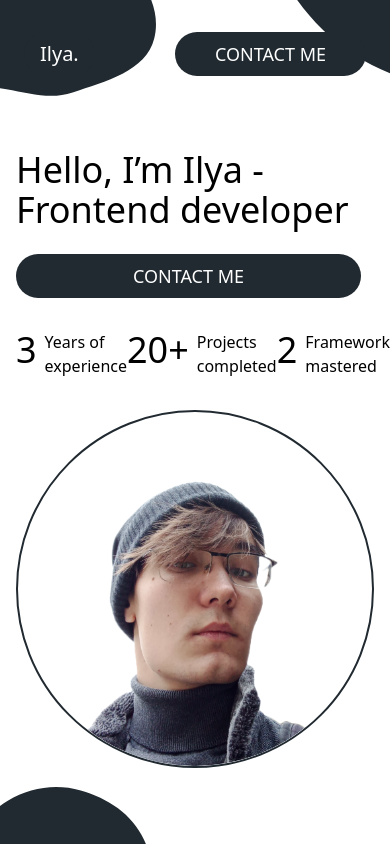
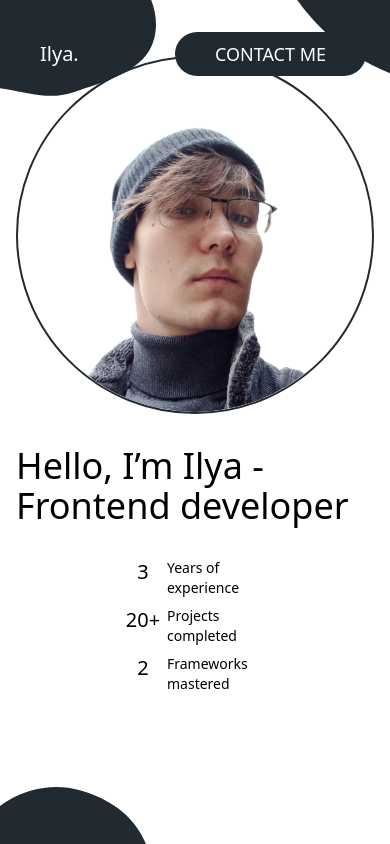
Before and after one commit to IljuhAlikin/portfolio, a React (Vite) app: page / in a window 390 px wide. Built offline with nearby package versions, Linux system fonts and the light colour scheme.

Commit message:
add responsive main screen

```diff
--- a/src/assets/components/main/Buttons.tsx
+++ b/src/assets/components/main/Buttons.tsx
@@ -16,14 +16,16 @@ const info = [
 const Buttons = () => {
   return (
     <>
-      <div className="flex justify-between">
+      <div className="flex justify-between flex-col gap-2 sm:flex-row lg:flex-row xl:flex-row 2xl:flex-row">
         {info.map((item, index) => {
           return (
-            <div className="flex gap-2 justify-center align-center">
-              <div className="text-4xl flex align-center font-medium justify-center">
+            <div className="flex gap-1 lg:gap-2 justify-center align-center">
+              <div className="w-[40px] text-xl lg:text-3xl xl:text-4xl flex align-center font-medium justify-center">
                 {item.number}
               </div>
-              <div className="max-w-[100px]">{item.title}</div>
+              <div className="max-w-[100px] text-sm lg:text-md xl:text-lg">
+                {item.title}
+              </div>
             </div>
           );
         })}
--- a/src/assets/components/main/Content.tsx
+++ b/src/assets/components/main/Content.tsx
@@ -2,15 +2,15 @@ import Buttons from "../main/Buttons";
 const Content = () => {
   return (
     <>
-      <div className="container mx-auto flex flex-col py-[150px] xl:py-0 lg:py-0 md:py-0 xl:items-center md:items-center xl:justify-between xl:flex-row md:justify-between md:flex-row lg:align-center lg:justify-center lg:flex-row h-screen relative z-10 gap-8 px-4">
+      <div className="container mx-auto flex flex-col-reverse py-[150px] xl:py-0 lg:py-0 md:py-0 xl:items-center md:items-center xl:justify-between xl:flex-row md:justify-between md:flex-row lg:align-center lg:justify-center lg:flex-row h-screen relative z-10 gap-8 px-4">
         <div className="flex flex-col gap-8">
           <div className="flex flex-col gap-6 lg:gap-8 xl:gap-12">
             <div className="text-4xl md:text-5xl lg:text-6xl xl:text-7xl font-medium">
               Hello, I’m Ilya -<span className="block">Frontend developer</span>
             </div>
-            <button className="text-lg lg:text-xl xl:text-2xl rounded-full py-2 lg:py-3 xl:px-10 xl:py-4 uppercase bg-primary-color text-white inline-block max-w-[345px]">
+            {/* <button className="text-lg lg:text-xl xl:text-2xl rounded-full py-2 lg:py-3 xl:px-10 xl:py-4 uppercase bg-primary-color text-white inline-block max-w-[345px]">
               Contact me
-            </button>
+            </button> */}
           </div>
           <Buttons />
         </div>
```
